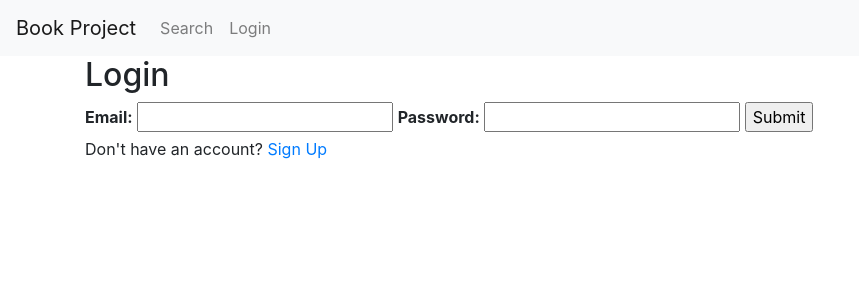
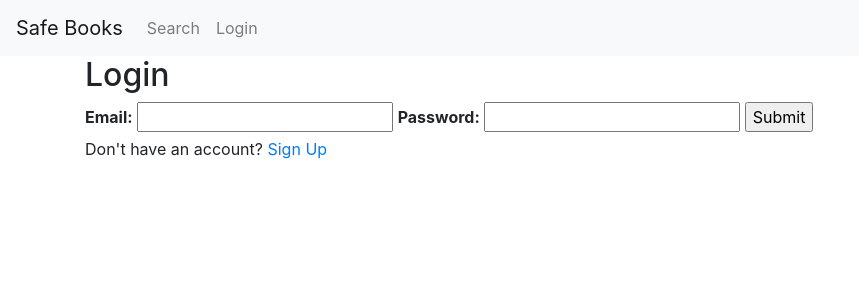
Before and after one commit to EdwardHoang16/book-project, a Flask app: page /login in a window 1280 px wide. Shown: the top 300 px of the page, without its empty margins (0-859 px from the left). Run offline with Flask 2, Linux system fonts and the light colour scheme; some libraries are stand-ins or nearby versions.

Commit message:
Changed title

```diff
--- a/templates/base.html
+++ b/templates/base.html
@@ -12,7 +12,7 @@
   </head>
   <body>
     <nav class="navbar navbar-expand-md navbar-light bg-light">
-        <a class="navbar-brand" href="{{ url_for('index')}}">Book Project</a>
+        <a class="navbar-brand" href="{{ url_for('index')}}">Safe Books</a>
         <button class="navbar-toggler" type="button" data-toggle="collapse" data-target="#navbarNav" aria-controls="navbarNav" aria-expanded="false" aria-label="Toggle navigation">
             <span class="navbar-toggler-icon"></span>
         </button>
--- a/templates/index.html
+++ b/templates/index.html
@@ -2,6 +2,7 @@
 
 {% block content %}
     <h1>{% block title %} Books Ratings {% endblock %}</h1>
+
    {% for post in posts %}
     <a href="{{ url_for('post', post_id=post['bookID']) }}">
         <h2>{{ post['title'] }}</h2>
```
